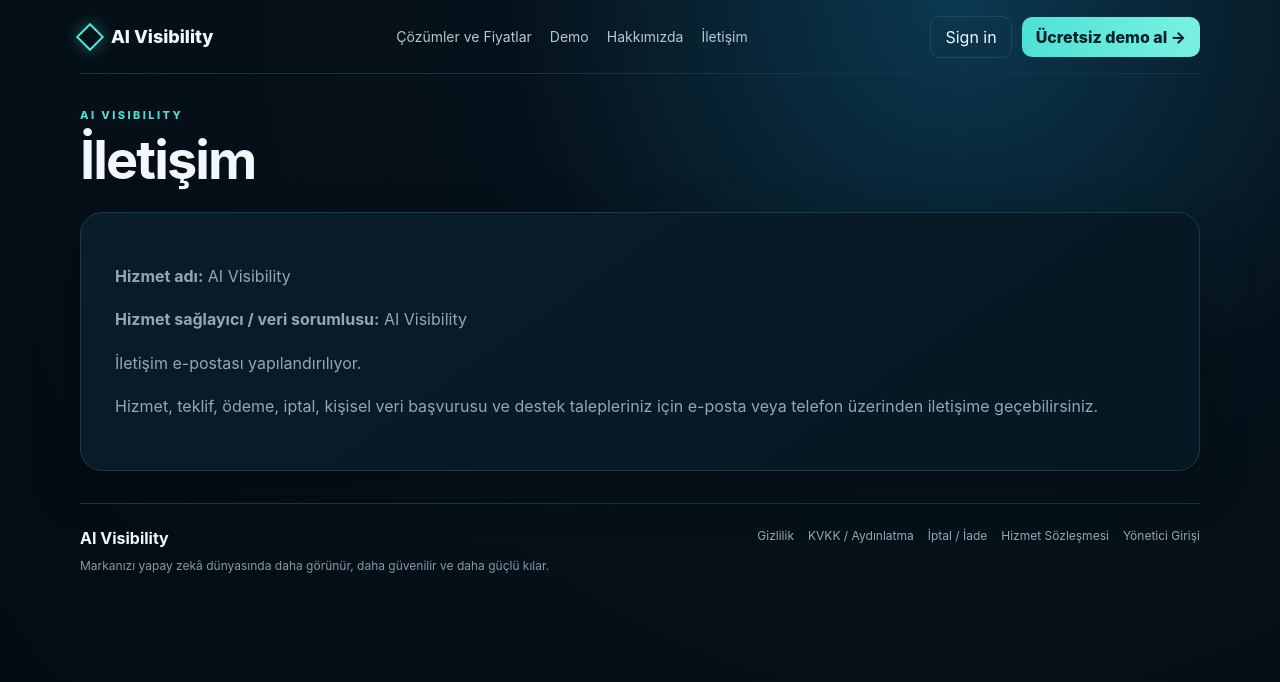
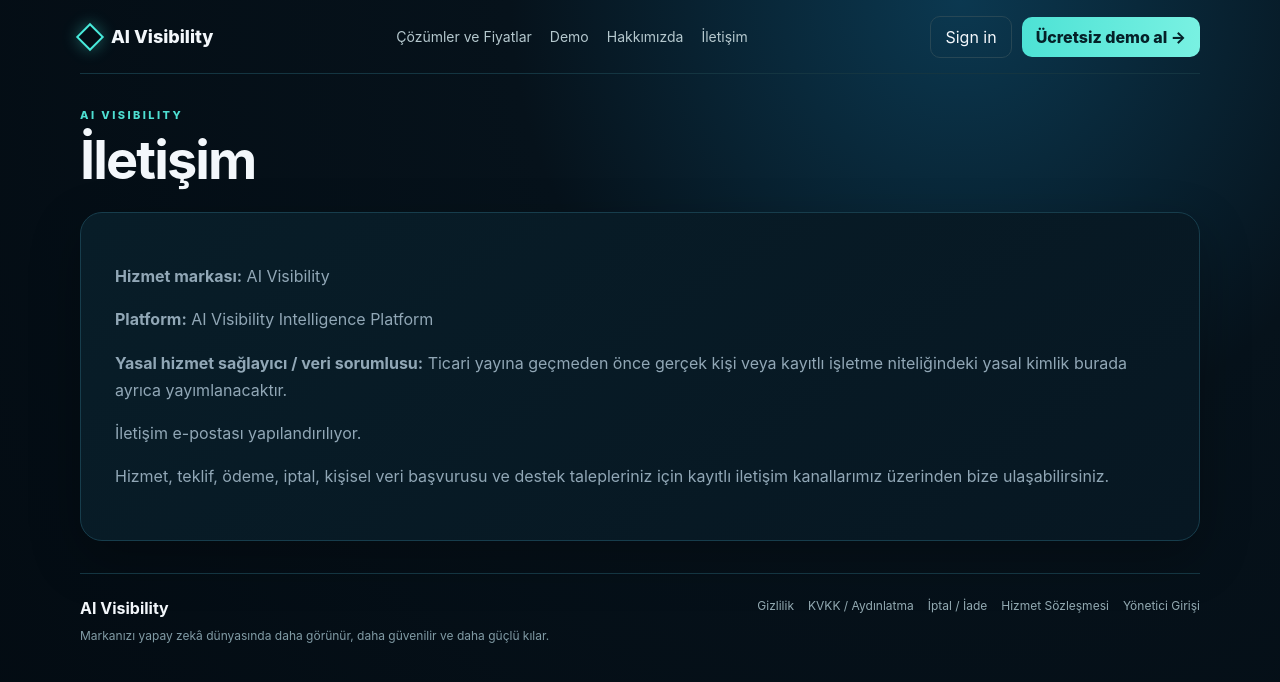
Before and after one commit to mehmetozan-5858/ai-visibility, a Next.js app: page /iletisim in a window 1280 px wide. Shown: the top 682 px of the page. Built offline with nearby package versions, Linux system fonts and the light colour scheme.

Commit message:
legal: keep AI Visibility as public brand and separate legal provider identity

```diff
--- a/app/iletisim/page.js
+++ b/app/iletisim/page.js
@@ -1,14 +1,17 @@
 import PublicPage from "../../components/PublicPage";
 export const metadata={title:"İletişim"};
 export default function Page(){
-  const controller=process.env.DATA_CONTROLLER_NAME||"AI Visibility";
+  const controller=(process.env.DATA_CONTROLLER_NAME||"").trim();
   const email=process.env.ADMIN_RECOVERY_EMAIL||"";
   const phone=process.env.ADMIN_RECOVERY_PHONE||"";
   return <PublicPage title="İletişim">
-    <p><b>Hizmet adı:</b> AI Visibility</p>
-    <p><b>Hizmet sağlayıcı / veri sorumlusu:</b> {controller}</p>
+    <p><b>Hizmet markası:</b> AI Visibility</p>
+    <p><b>Platform:</b> AI Visibility Intelligence Platform</p>
+    {controller
+      ? <p><b>Yasal hizmet sağlayıcı / veri sorumlusu:</b> {controller}</p>
+      : <p><b>Yasal hizmet sağlayıcı / veri sorumlusu:</b> Ticari yayına geçmeden önce gerçek kişi veya kayıtlı işletme niteliğindeki yasal kimlik burada ayrıca yayımlanacaktır.</p>}
     {email?<p><b>E-posta:</b> {email}</p>:<p>İletişim e-postası yapılandırılıyor.</p>}
     {phone?<p><b>Telefon:</b> {phone}</p>:null}
-    <p>Hizmet, teklif, ödeme, iptal, kişisel veri başvurusu ve destek talepleriniz için e-posta veya telefon üzerinden iletişime geçebilirsiniz.</p>
+    <p>Hizmet, teklif, ödeme, iptal, kişisel veri başvurusu ve destek talepleriniz için kayıtlı iletişim kanallarımız üzerinden bize ulaşabilirsiniz.</p>
   </PublicPage>
 }
```
